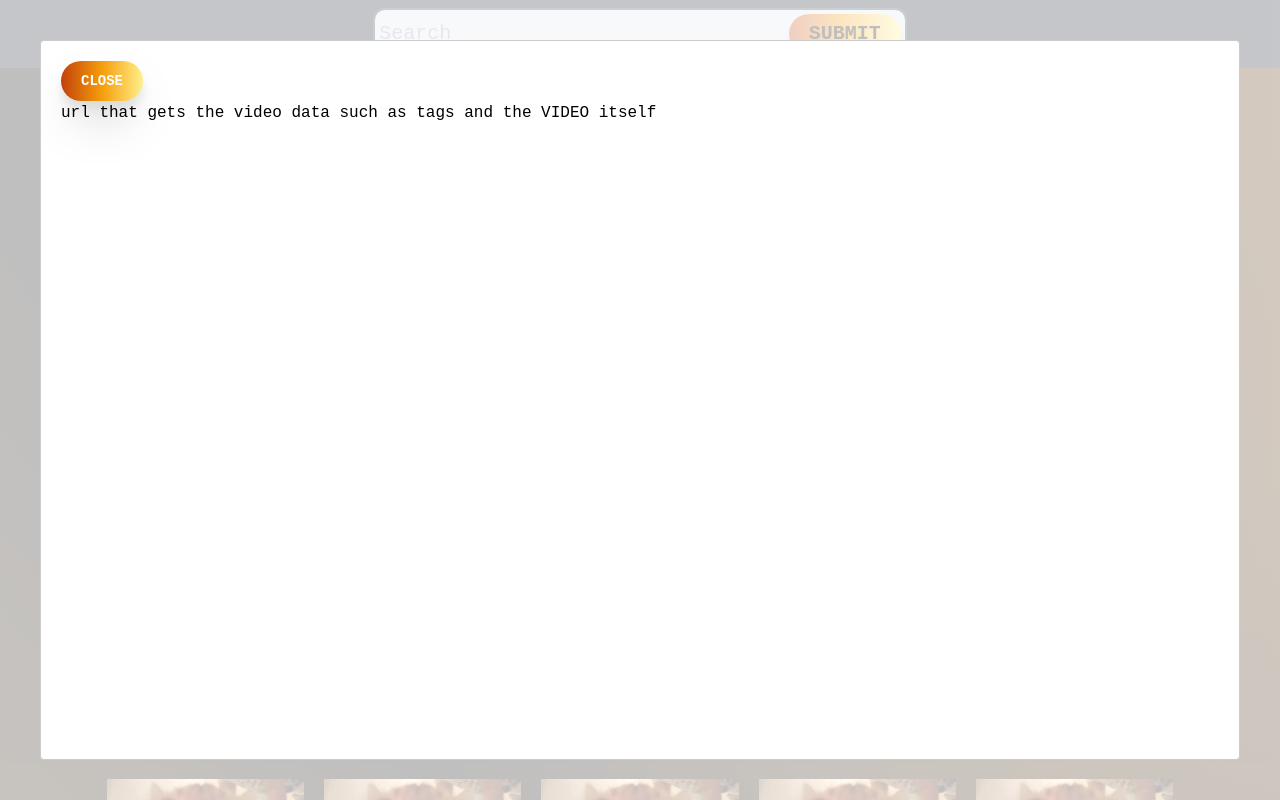
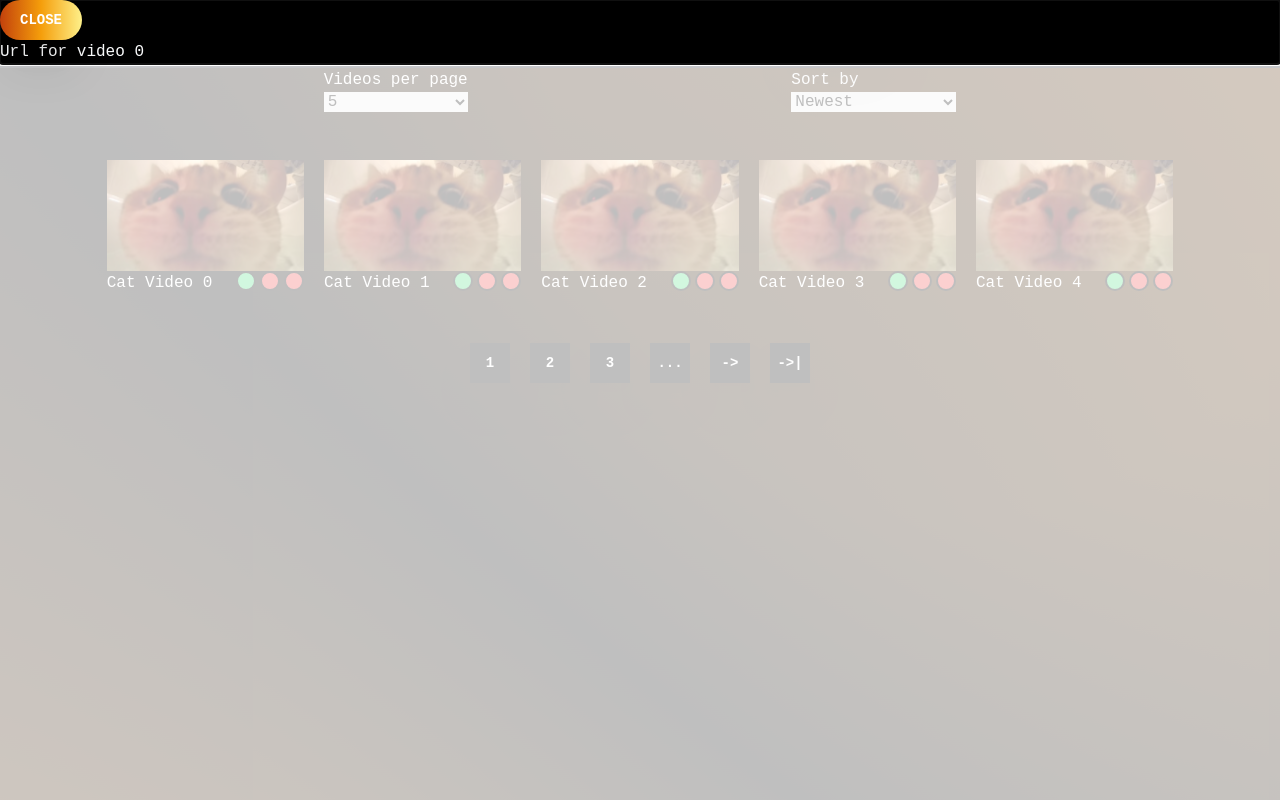
Before and after one commit to Mikku96/VideoShare-FrontEnd, a React (Vite) app: page / in a window 1280 px wide. Both pictures are taken after a click on the picture 205 px from the left and 215 px from the top of the page. Shown: the top 800 px of the page. Built offline with nearby package versions, Linux system fonts and the light colour scheme.

Commit message:
Add logic to video loading when navigating

```diff
--- a/src/MainPage.jsx
+++ b/src/MainPage.jsx
@@ -10,10 +10,10 @@ import sampleImage from "../public/sample.jpg";
 
 export default function MainPage() {
 
-  const[amountOfVideos, setAmountOfVideos] = useState(51);
+  const[amountOfVideos, setAmountOfVideos] = useState(50);
   const[currentPage, setCurrentPage] = useState(1);
   const [howManyShown, setHowManyShown] = useState({
-    choise: 25,
+    choice: 5,
     options: [5, 10, 25, 50],
     title: "Videos per page"
   });
@@ -28,23 +28,38 @@ export default function MainPage() {
     title: "Sort by"
   });
 
+  const [loading, setLoading] = useState(true);
+
   // Array of objects
-  const [filteredVideoInfos, setVideoInfos] = useState([]);
+  const [allVideos, setVideoInfos] = useState([]);
+  const [filteredVideos, setFilteredVideos] = useState([]);
 
   useEffect(() => {
+    const loadData = async () => {
       let videoData = [];
       for (let i = 0; i < amountOfVideos; i++) {
           videoData.push({
               id: i,
               thumbnail:sampleImage,
-              name: "Cat Video "+i,
+              name: "Cat Video " + i,
               stats: {views: 100+i, likes: 10+i},
               state: [true, false, false],
-              url: "url that gets the video data such as tags and the VIDEO itself"
+              url: `Url for video ${i}`
           })
       }
       setVideoInfos(videoData);
+      setFilteredVideos(videoData);
+      setLoading(false);
+    }
+    setLoading(true);
+    loadData();
   }, []);
+
+  useEffect(() => {
+    setFilteredVideos(allVideos.slice(
+      (currentPage - 1)*howManyShown.choice, (currentPage)*howManyShown.choice
+    ));
+  }, [currentPage, allVideos])
 
   useEffect(() => {
     if (chosenVideo !== "") {
@@ -62,15 +77,18 @@ export default function MainPage() {
         orderBy = {orderBy}
         setOrderBy = {setOrderBy}
         />
-
+        {!loading ?
         <div className="">
           <Grid
-          filteredVideoInfos = {filteredVideoInfos}
+          filteredVideoInfos = {filteredVideos}
           setChosenVideo = {setChosenVideo}
-          howManyShown = {howManyShown.choise}
+          howManyShown = {howManyShown.choice}
           amountOfVideos = {amountOfVideos}
           />
         </div>
+        :
+        <div className="w-12 h-12 m-auto text-white text-3xl animate-pulse">Loading</div>
+        }
         <VideoModal
         chosenVideo = {chosenVideo}
         showVideo = {showVideo}
@@ -79,7 +97,7 @@ export default function MainPage() {
         />
         <div className="min-h-screen">
           <NavBar
-          videosPerPage = {howManyShown.choise}
+          videosPerPage = {howManyShown.choice}
           amountOfVideos = {amountOfVideos}
           currentPage = {currentPage}
           setCurrentPage = {setCurrentPage}
--- a/src/Modal/VideoModal.jsx
+++ b/src/Modal/VideoModal.jsx
@@ -12,14 +12,14 @@ export default function VideoModal({ chosenVideo, showVideo, setShowVideo, setCh
     }
 
     return (
-        <Modal isOpen={showVideo} id="videoModal" className=""
+        <Modal isOpen={showVideo} id="videoModal" className="bg-black"
 >            <Button
                 buttonName={"Close"}
                 runFunction={() => closeModal()}
                 type={"button"}
                 tailWindClass="text-white"
             />
-            <p>{chosenVideo}</p>
+            <p className="text-gray-50">{chosenVideo}</p>
         </Modal>
     );
 }
--- a/src/Options/MultiChoise.jsx
+++ b/src/Options/MultiChoice.jsx
@@ -1,7 +1,7 @@
-export default function MultiChoise ( {chosenOption, setChoise} ) {
+export default function MultiChoice ( {chosenOption, setChoice} ) {
 
     function updateOption(event) {
-        setChoise({...chosenOption, choise: event.target.value});
+        setChoice({...chosenOption, choice: event.target.value});
     }
 
     return (
@@ -9,7 +9,7 @@ export default function MultiChoise ( {chosenOption, setChoise} ) {
         <label className="text-white">{chosenOption.title}</label>
         <select
           name={chosenOption.title}
-          value={chosenOption.choise}
+          value={chosenOption.choice}
           onChange={(event) => updateOption(event)}
         >
           {chosenOption.options
--- a/src/Options/Options.jsx
+++ b/src/Options/Options.jsx
@@ -1,16 +1,16 @@
-import MultiChoise from "./MultiChoise.jsx";
+import MultiChoice from "./MultiChoice.jsx";
 
 export default function Options ( {howManyShown, setHowManyShown, orderBy, setOrderBy} ) {
 
     return (
         <div className="flex flex-row flex-wrap justify-evenly">
-          <MultiChoise
+          <MultiChoice
           chosenOption={howManyShown}
-          setChoise={setHowManyShown}
+          setChoice={setHowManyShown}
           />
-          <MultiChoise
+          <MultiChoice
           chosenOption={orderBy}
-          setChoise={setOrderBy}
+          setChoice={setOrderBy}
           />
         </div>
     );
--- a/src/VideoGrid/Grid.jsx
+++ b/src/VideoGrid/Grid.jsx
@@ -15,13 +15,12 @@ import {useState, useEffect} from "react";
 
 import Thumbnail from "./Thumbnail.jsx";
 
-export default function Grid ( {setChosenVideo, howManyShown, filteredVideoInfos} ) {
+export default function Grid ( {filteredVideoInfos, setChosenVideo, howManyShown, amountOfVideos} ) {
 
     // Run this, when user changes ordering settings etc.
     /*useEffect(() => {
         const filteredVideos = ""; etc.
     }, [orderChange]);*/
-
     return (
         <>
         <ul className="flex flex-row flex-wrap gap-y-5 gap-x-5 m-12 justify-center">
```
